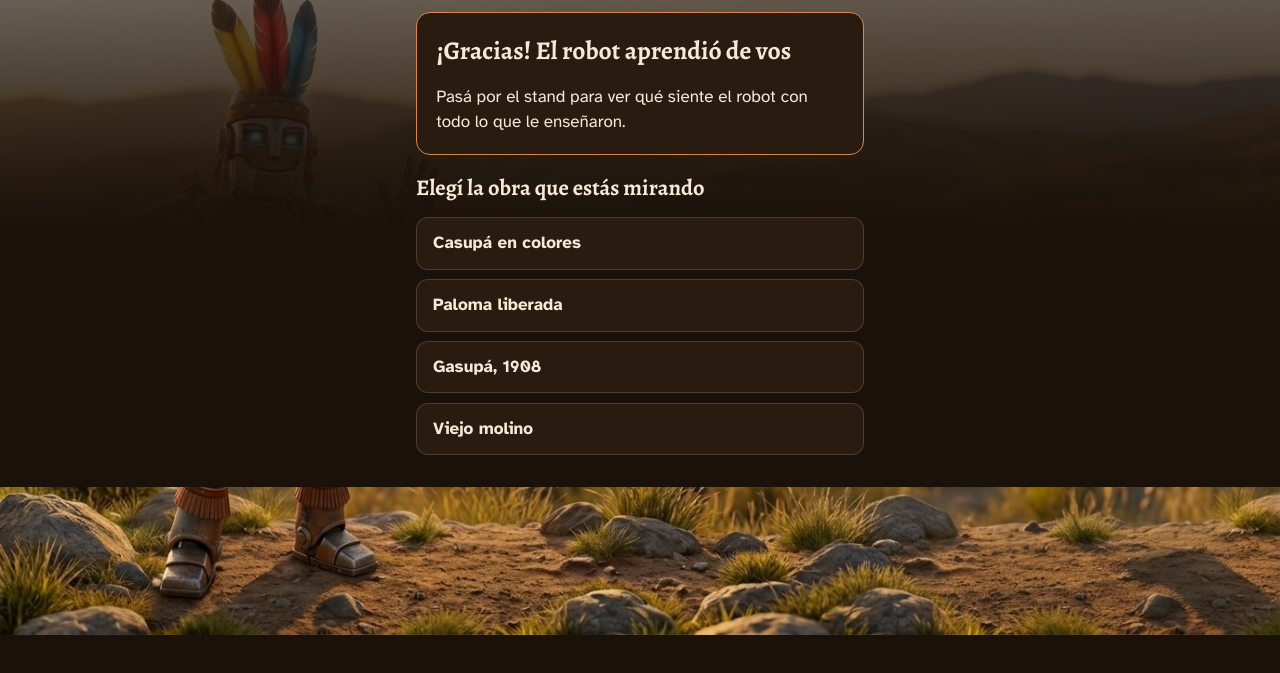
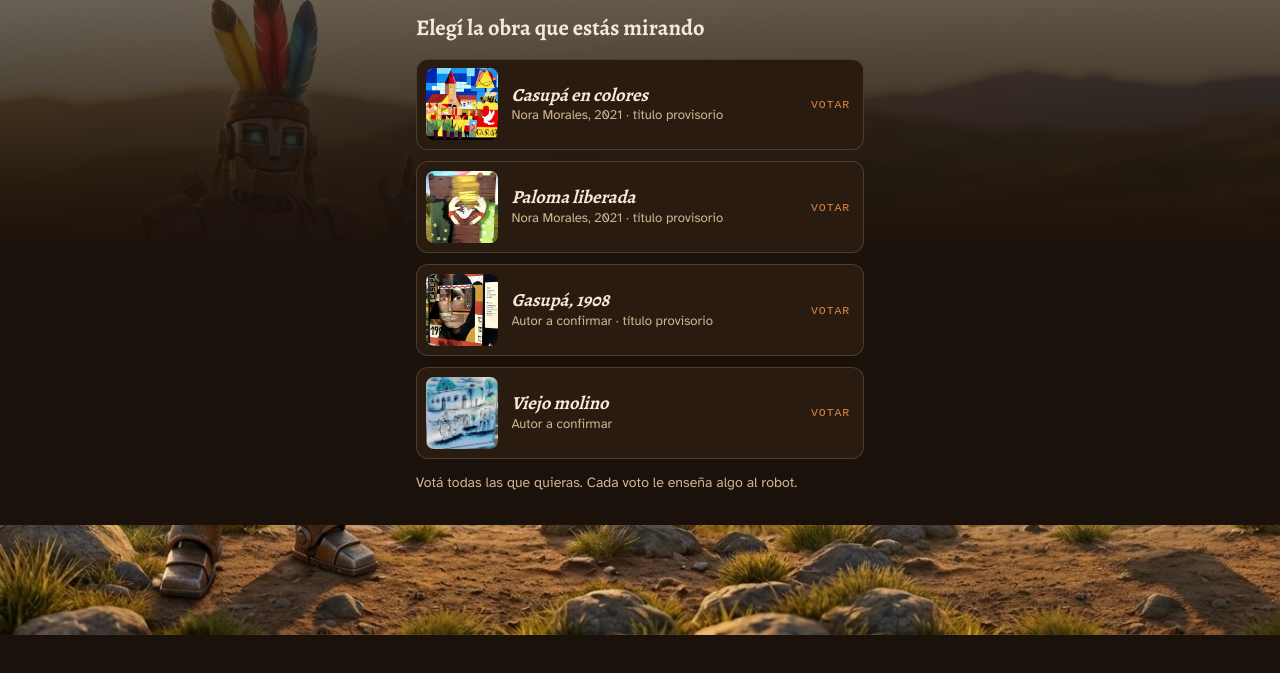
Before and after one commit to KAOS079/robot-que-aprende-a-sentir, a plain HTML site: page votar.html in a window 1280 px wide. Shown: the part 79-752 px from the top of the page. Drawn offline with nearby package versions, Linux system fonts and the light colour scheme; a web font is replaced by a local one.

Commit message:
Add files via upload

```diff
--- a/votar.html
+++ b/votar.html
@@ -8,7 +8,7 @@
 <link rel="preconnect" href="https://fonts.gstatic.com" crossorigin>
 <link rel="stylesheet" href="https://fonts.googleapis.com/css2?family=Alegreya:wght@700;800&family=Atkinson+Hyperlegible:wght@400;700&family=Atkinson+Hyperlegible+Mono:wght@500&display=swap">
 <style>
-/* Página del QR: una columna para celular. Obra arriba, cuatro botones grandes, gracias. */
+/* Página del QR: inicio con las obras, votación con cuatro botones grandes, gracias. Una columna para celular. */
 :root {
   color-scheme: dark;
   --noche: #1a110a;
@@ -22,6 +22,7 @@
   --f-dato: "Atkinson Hyperlegible Mono", ui-monospace, monospace;
 }
 * { box-sizing: border-box; }
+[hidden] { display: none !important; }
 html { padding: env(safe-area-inset-top, 0px) 0 env(safe-area-inset-bottom, 0px); }
 body {
   margin: 0; min-height: 100%; background: var(--noche); color: var(--crema);
@@ -52,10 +53,23 @@ h1 { font-family: var(--f-titulo); font-weight: 800; font-size: 1.9rem; line-hei
 .gracias { background: var(--tarjeta); border: 1px solid var(--cobre); border-radius: 14px; padding: 1.2rem; display: grid; gap: .5rem; }
 .gracias h2 { font-family: var(--f-titulo); font-size: 1.6rem; margin: 0; }
 .gracias p { margin: 0; }
+.otra { margin-top: .4rem; font: 700 1rem var(--f-texto); color: var(--crema); background: transparent; border: 1px solid var(--cobre); border-radius: 10px; padding: .75rem 1rem; cursor: pointer; }
+.otra:focus-visible { outline: 3px solid var(--crema); outline-offset: 3px; }
 .error { color: #ffb3a1; margin: 0; }
-.lista { display: grid; gap: .6rem; }
-.lista a { color: var(--crema); background: var(--tarjeta); border: 1px solid var(--linea); border-radius: 12px; padding: .8rem 1rem; text-decoration: none; font-weight: 700; }
-.lista a:focus-visible { outline: 3px solid var(--cobre); }
+.lista { display: grid; gap: .7rem; }
+.lista button {
+  display: grid; grid-template-columns: 4.5rem 1fr auto; align-items: center; gap: .85rem;
+  width: 100%; text-align: left; color: var(--crema); background: var(--tarjeta);
+  border: 1px solid var(--linea); border-radius: 12px; padding: .55rem .8rem .55rem .55rem; cursor: pointer; font: inherit;
+}
+.lista button:focus-visible { outline: 3px solid var(--cobre); outline-offset: 2px; }
+.lista img { width: 4.5rem; height: 4.5rem; object-fit: cover; border-radius: 8px; display: block; }
+.lista .txt { display: grid; gap: .1rem; min-width: 0; }
+.lista .txt b { font-family: var(--f-titulo); font-style: italic; font-size: 1.15rem; line-height: 1.15; }
+.lista .txt span { color: var(--arena); font-size: .82rem; }
+.lista .estado { font: 500 .72rem var(--f-dato); letter-spacing: .08em; text-transform: uppercase; color: var(--cobre); white-space: nowrap; }
+.lista .estado.hecho { color: #8fd19b; }
+.secundario { font: 700 1rem var(--f-texto); color: var(--crema); background: transparent; border: 0; text-decoration: underline; text-underline-offset: 3px; padding: .3rem 0; cursor: pointer; justify-self: start; }
 </style>
 </head>
 <body>
@@ -64,6 +78,14 @@ h1 { font-family: var(--f-titulo); font-weight: 800; font-size: 1.9rem; line-hei
     <p class="antetitulo">Tierra de leyendas · Casupá</p>
     <h1>Enseñale al robot a sentir</h1>
   </header>
+
+  <section id="elegir" hidden>
+    <div style="display:grid;gap:.9rem">
+      <p class="pregunta">Elegí la obra que estás mirando</p>
+      <nav class="lista" id="lista" aria-label="Obras del recorrido"></nav>
+      <p class="letra">Votá todas las que quieras. Cada voto le enseña algo al robot.</p>
+    </div>
+  </section>
 
   <section id="votacion" hidden>
     <div style="display:grid;gap:1.1rem">
@@ -75,6 +97,7 @@ h1 { font-family: var(--f-titulo); font-weight: 800; font-size: 1.9rem; line-hei
       <div class="opciones" id="opciones"></div>
       <p class="error" id="error" hidden></p>
       <p class="letra">Tu voto es anónimo: solo se guarda la obra y la emoción que elegiste.</p>
+      <button type="button" class="secundario" id="volver">← Volver a las obras</button>
     </div>
   </section>
 
@@ -82,12 +105,10 @@ h1 { font-family: var(--f-titulo); font-weight: 800; font-size: 1.9rem; line-hei
     <h2>¡Gracias! El robot aprendió de vos</h2>
     <p id="resumen"></p>
     <p>Pasá por el stand para ver qué siente el robot con todo lo que le enseñaron.</p>
+    <button type="button" class="otra" id="otraObra">Votar otra obra</button>
+    <button type="button" class="secundario" id="otraPersona">Otra persona quiere votar con este celular</button>
   </section>
 
-  <section id="elegir" hidden>
-    <p class="pregunta" style="margin-bottom:.8rem">Elegí la obra que estás mirando</p>
-    <nav class="lista" id="lista"></nav>
-  </section>
 </main>
 
 <script src="config.js"></script>
@@ -96,33 +117,52 @@ h1 { font-family: var(--f-titulo); font-weight: 800; font-size: 1.9rem; line-hei
 (function () {
   const C = window.CONFIG;
   const $ = id => document.getElementById(id);
-  const id = new URLSearchParams(location.search).get("obra");
-  const obra = C.OBRAS.find(o => o.id === id);
+  const clave = id => "voto-obra-" + id;
+  const leerVoto = id => { try { return localStorage.getItem(clave(id)); } catch (e) { return null; } };
+  let obra = null;
 
-  if (!obra) {
-    C.OBRAS.forEach(o => {
-      const a = document.createElement("a");
-      a.href = "?obra=" + encodeURIComponent(o.id);
-      a.textContent = o.nombre;
-      $("lista").appendChild(a);
-    });
-    $("elegir").hidden = false;
-    return;
+  function mostrar(vista) {
+    ["elegir", "votacion", "gracias"].forEach(v => ($(v).hidden = v !== vista));
+    window.scrollTo(0, 0);
   }
 
-  const yaVoto = () => { try { return localStorage.getItem("voto-obra-" + obra.id); } catch (e) { return null; } };
+  // Pantalla de inicio: lista de obras
+  function inicio() {
+    $("lista").innerHTML = "";
+    C.OBRAS.forEach(o => {
+      const b = document.createElement("button");
+      b.type = "button";
+      b.id = "obra-" + o.id;
+      const votada = leerVoto(o.id);
+      b.innerHTML = `<img src="${o.imagen}" alt=""><span class="txt"><b></b><span></span></span>
+        <span class="estado ${votada ? "hecho" : ""}">${votada ? "✓ Votada" : "Votar"}</span>`;
+      b.querySelector("b").textContent = o.nombre;
+      b.querySelector(".txt span").textContent = o.autor;
+      b.addEventListener("click", () => abrir(o));
+      $("lista").appendChild(b);
+    });
+    mostrar("elegir");
+  }
+
+  // Pantalla de votación de una obra
+  function abrir(o) {
+    obra = o;
+    const ya = leerVoto(o.id);
+    if (ya) { agradecer(ya); return; }
+    $("img").src = o.imagen;
+    $("img").alt = o.nombre;
+    $("nombre").textContent = o.nombre;
+    $("autor").textContent = o.autor;
+    $("error").hidden = true;
+    document.querySelectorAll(".opciones button").forEach(x => (x.disabled = false));
+    mostrar("votacion");
+  }
+
   function agradecer(emocionId) {
     const e = C.EMOCIONES.find(x => x.id === emocionId);
     $("resumen").textContent = `Le enseñaste que «${obra.nombre}» da ${e ? e.nombre.toLowerCase() : "esa emoción"}.`;
-    $("votacion").hidden = true;
-    $("gracias").hidden = false;
+    mostrar("gracias");
   }
-  if (yaVoto()) { agradecer(yaVoto()); return; }
-
-  $("img").src = obra.imagen;
-  $("img").alt = obra.nombre;
-  $("nombre").textContent = obra.nombre;
-  $("autor").textContent = obra.autor;
 
   C.EMOCIONES.forEach(e => {
     const b = document.createElement("button");
@@ -135,7 +175,7 @@ h1 { font-family: var(--f-titulo); font-weight: 800; font-size: 1.9rem; line-hei
       $("error").hidden = true;
       try {
         await Datos.votar(obra.id, e.id);
-        try { localStorage.setItem("voto-obra-" + obra.id, e.id); } catch (err) {}
+        try { localStorage.setItem(clave(obra.id), e.id); } catch (err) {}
         agradecer(e.id);
       } catch (err) {
         $("error").textContent = "No se pudo enviar el voto. Revisá la conexión e intentá de nuevo.";
@@ -145,7 +185,19 @@ h1 { font-family: var(--f-titulo); font-weight: 800; font-size: 1.9rem; line-hei
     });
     $("opciones").appendChild(b);
   });
-  $("votacion").hidden = false;
+
+  $("volver").addEventListener("click", inicio);
+  $("otraObra").addEventListener("click", inicio);
+
+  // Celular compartido: olvida los votos de este celular y vuelve al inicio
+  $("otraPersona").addEventListener("click", () => {
+    C.OBRAS.forEach(o => { try { localStorage.removeItem(clave(o.id)); } catch (err) {} });
+    inicio();
+  });
+
+  // Un QR general abre el inicio; un QR con ?obra=N abre esa obra directamente
+  const pedida = C.OBRAS.find(o => o.id === new URLSearchParams(location.search).get("obra"));
+  if (pedida) abrir(pedida); else inicio();
 })();
 </script>
 </body>
```
